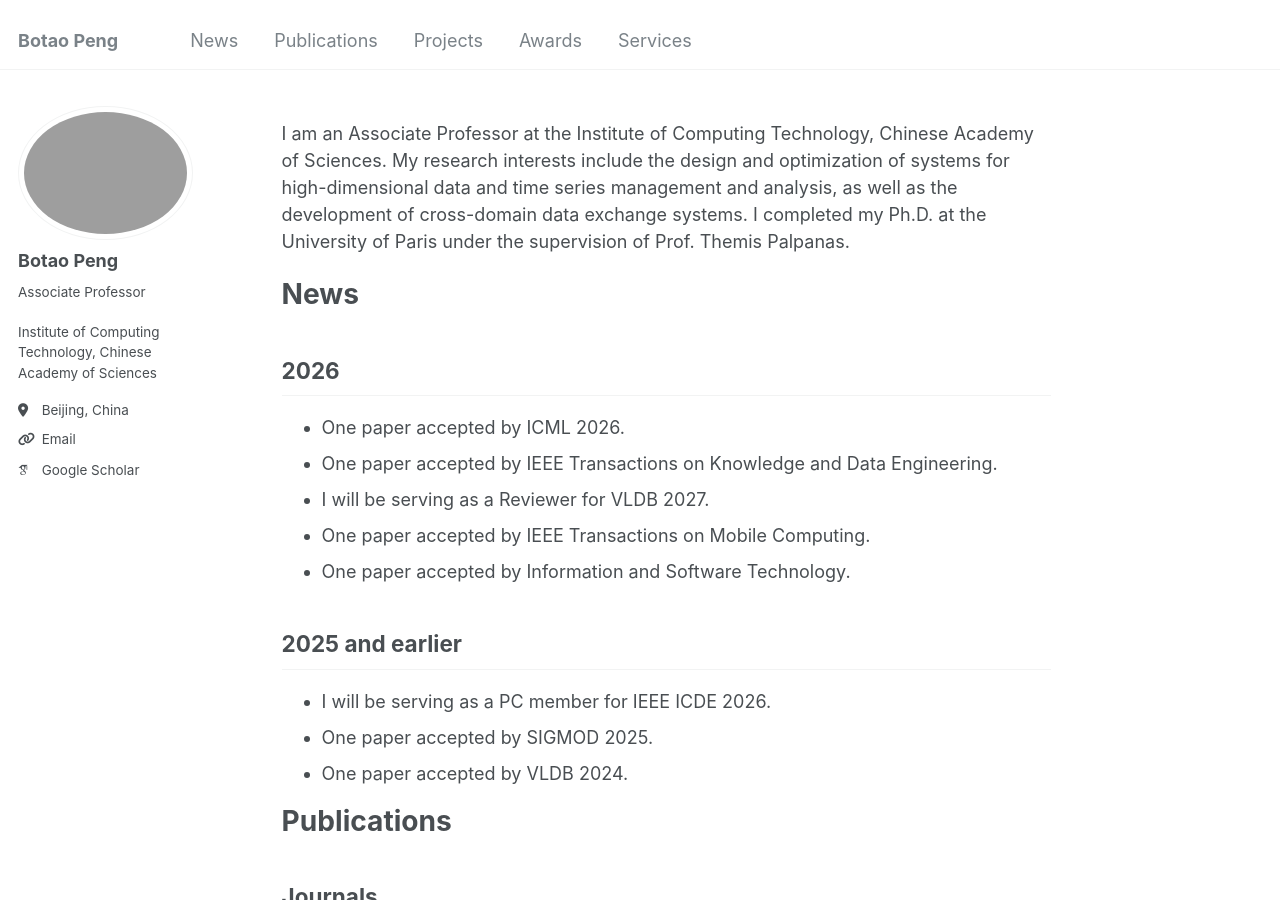
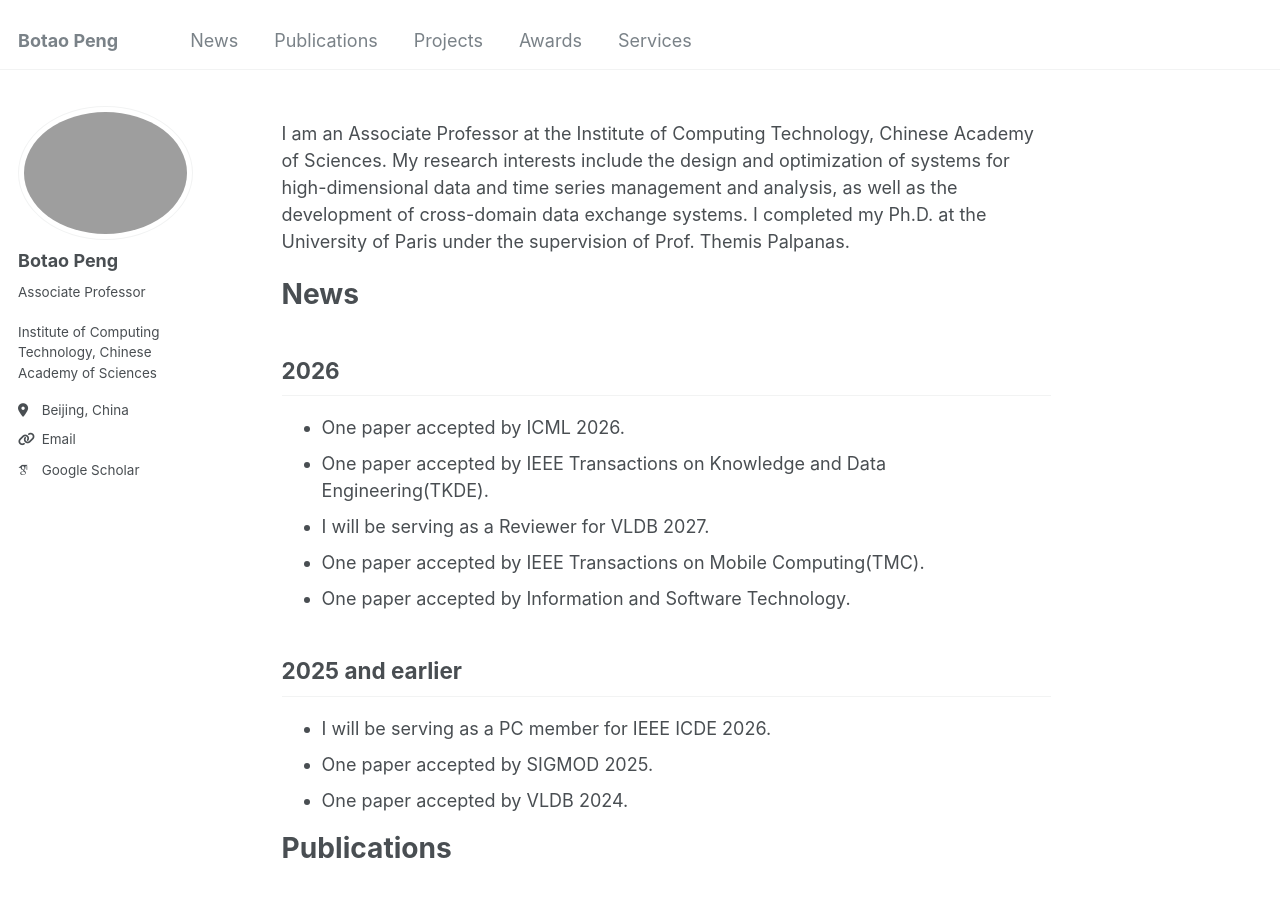
Before and after one commit to BotaoPENG/botaopeng.github.io, a Jekyll site: the page built from _pages/about.md, in a window 1280 px wide and 900 px high. Built offline with Jekyll 4.4.1, drawn with Linux system fonts in a browser that asks for light colours; some web fonts are replaced.

Commit message:
Update about.md

```diff
--- a/_pages/about.md
+++ b/_pages/about.md
@@ -12,9 +12,9 @@ I am an Associate Professor at the Institute of Computing Technology, Chinese Ac
 
 ## 2026
 - One paper accepted by ICML 2026.
-- One paper accepted by IEEE Transactions on Knowledge and Data Engineering.
+- One paper accepted by IEEE Transactions on Knowledge and Data Engineering(TKDE).
 - I will be serving as a Reviewer for VLDB 2027.
-- One paper accepted by IEEE Transactions on Mobile Computing.
+- One paper accepted by IEEE Transactions on Mobile Computing(TMC).
 - One paper accepted by Information and Software Technology.
 
 ## 2025 and earlier
```
